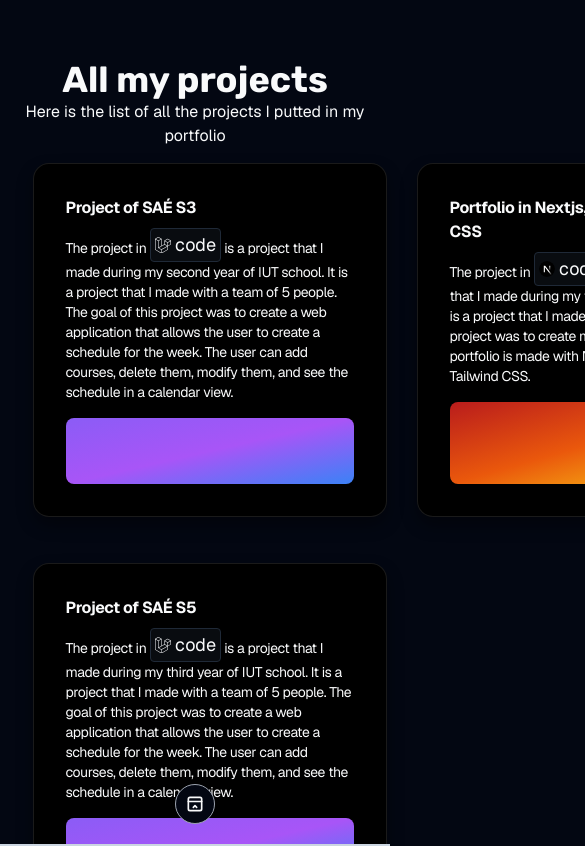
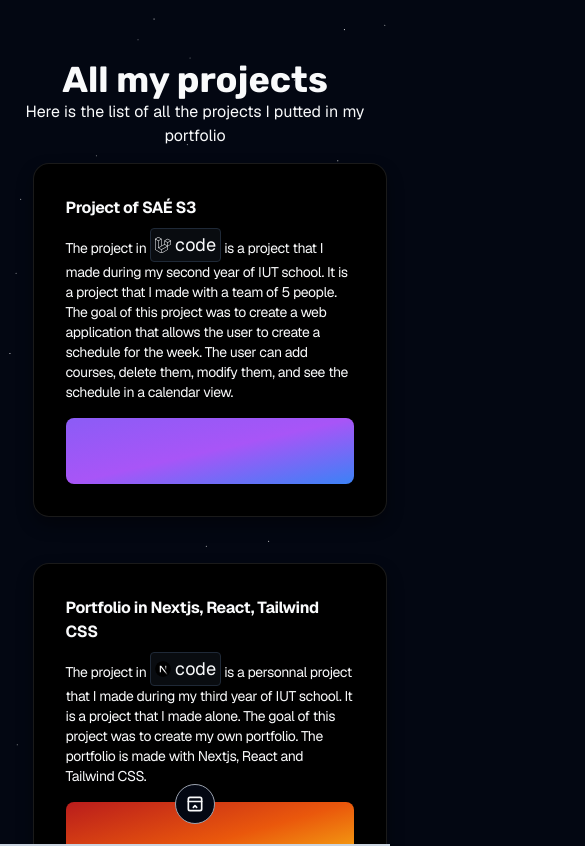
Before and after one commit to CM-exe/hostPortfolio, a Next.js app: page /projects in a window 390 px wide. Shown: the top 846 px of the page, 585 px wide, since content can reach past the window. Built offline with nearby package versions, Linux system fonts and the light colour scheme.

Commit message:
Avancée

```diff
--- a/app/projects/page.tsx
+++ b/app/projects/page.tsx
@@ -9,6 +9,8 @@ import { PinContainer } from "@/components/ui/3d-pin";
 import { Code } from "../_components/Hero";
 import { LaravelIcon } from "../_components/icons/LaravelIcon";
 import { NextjsIcon } from "../_components/icons/NextjsIcon";
+import { ShootingStars } from "@/components/ui/shooting-stars";
+import { StarsBackground } from "@/components/ui/stars-background";
 
 export default function Home() {
   return (
@@ -22,9 +24,11 @@ export default function Home() {
       <Section>
         <h1 className="text-4xl font-bold font-caption text-center text-accent-foreground">All my projects</h1>
         <p className="text-center">Here is the list of all the projects I putted in my portfolio</p>
+        <ShootingStars />
+        <StarsBackground />
         <Spacer size="xs" />
         <div className="flex flex-col gap-20">
-          <div className="flex m-auto">
+          <div className="flex flex-col gap-20 md:gap-0 md:flex-row m-auto">
           <PinContainer
           title="/saeS3"
           href="/projects/saeS3"
--- a/app/projects/saeS3/page.tsx
+++ b/app/projects/saeS3/page.tsx
@@ -1,20 +1,19 @@
 import { Header } from "../../_components/Header";
-import { Hero } from "../../_components/Hero";
 import { Status } from "../../_components/Status";
 import { Spacer } from "../../_components/Spacer";
-import { Metadata } from 'next';
 import { Footer } from "../../_components/Footer";
-import { WavyBackground } from "@/components/ui/wavy-background";
 import { Meteors } from "@/components/ui/meteors";
 import { Section } from "@/app/_components/Section";
+import Head from "next/head";
 
-export const metadata: Metadata = {
-  title: 'Clément MOURGUE - Porftolio - Projects',
-};
 
 export default function Home() {
   return (
     <main>
+      <Head>
+        <title>Clément MOURGUE - Porftolio - Project SAE S3</title>
+        <meta name="description" content="The page of my project of SAE S3" />
+      </Head>
       <Header />
       {/* <WavyBackground colors={["#4380ed", "#0c3798", "#112c69","#030712"]} backgroundFill="hsl(224 71.4% 4.1%)"  blur={5} waveWidth={60} speed="fast" containerClassName="bg-background">
         <div className="container mx-auto pb-16">
```
